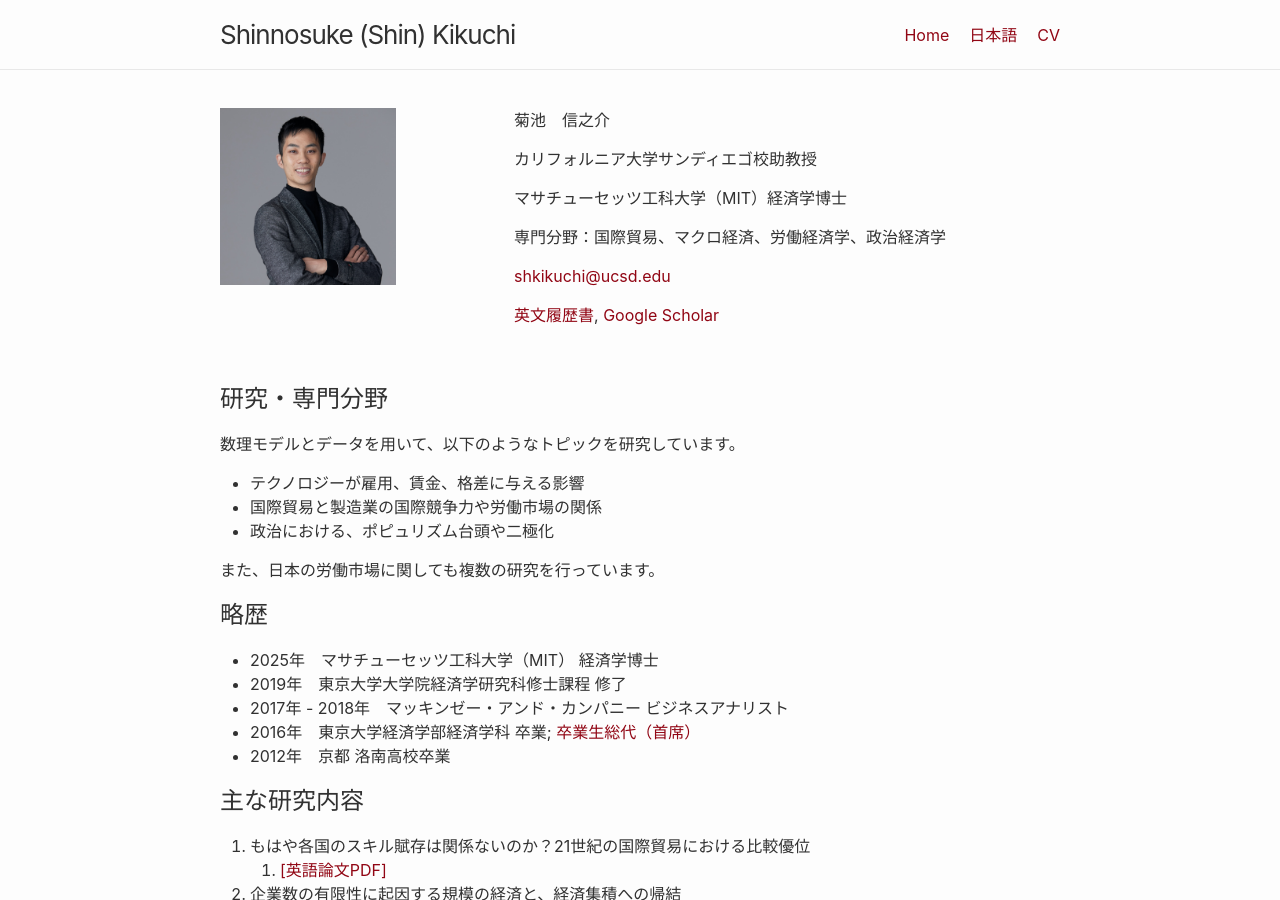
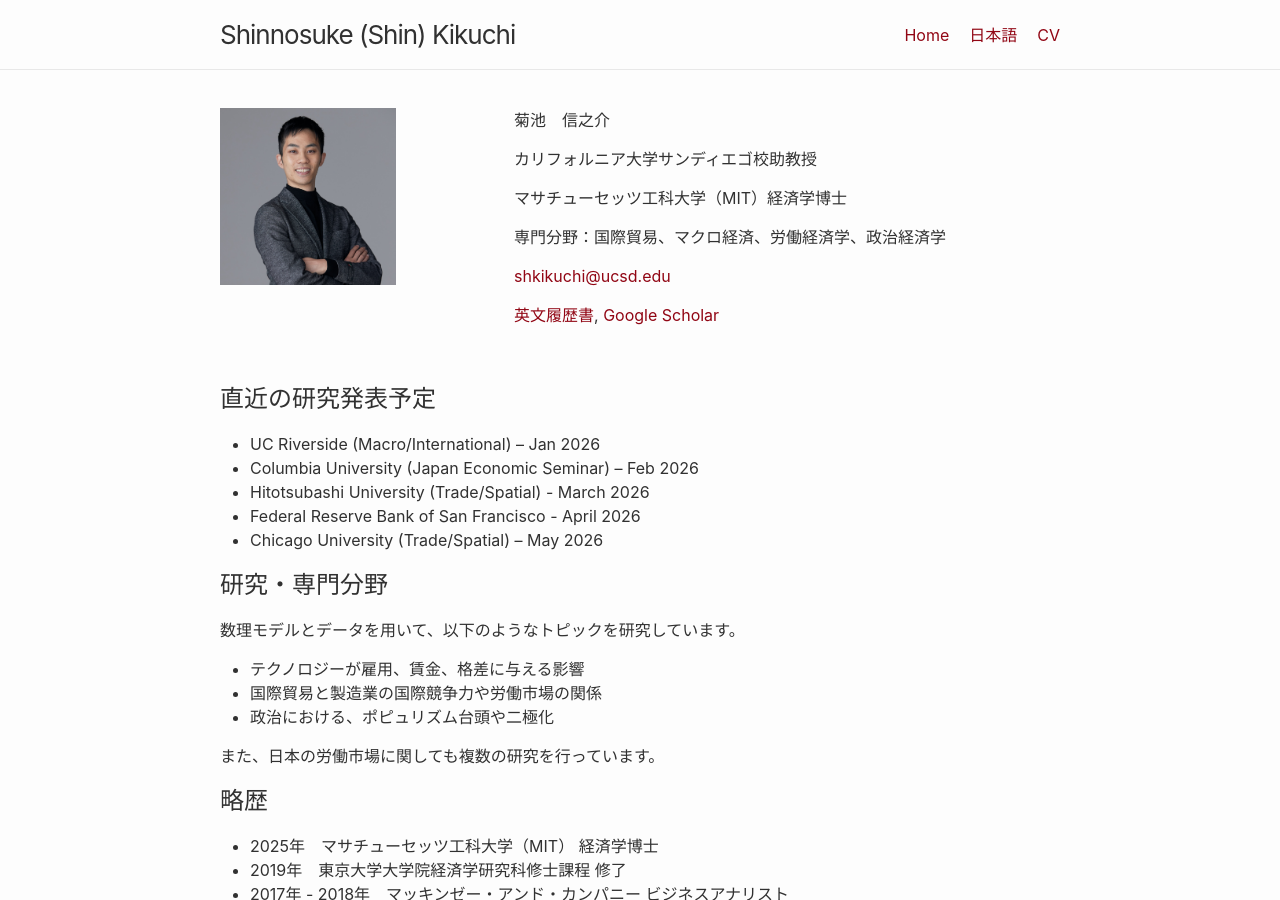
Before and after one commit to shinnkikuchi/shinnkikuchi.github.io, a Jekyll site: the page built from index_ja.md, in a window 1280 px wide and 900 px high. Built offline with Jekyll 4.4.1, drawn with Linux system fonts in a browser that asks for light colours.

Commit message:
Update index_ja.md

```diff
--- a/index_ja.md
+++ b/index_ja.md
@@ -5,6 +5,14 @@ permalink: /ja/
 ---
 
 <br>
+
+## 直近の研究発表予定
+
+- UC Riverside (Macro/International) – Jan 2026
+- Columbia University (Japan Economic Seminar) – Feb 2026
+- Hitotsubashi University (Trade/Spatial) - March 2026
+- Federal Reserve Bank of San Francisco - April 2026
+- Chicago University (Trade/Spatial) – May 2026
 
 ## 研究・専門分野
 
```
